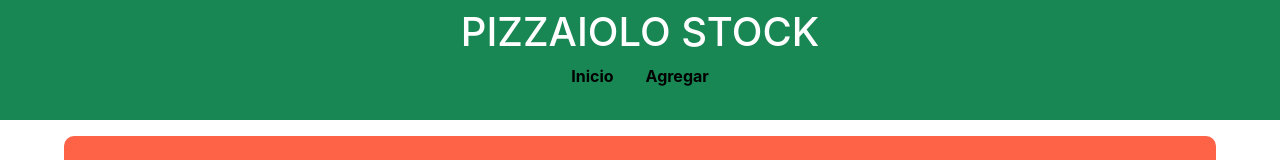
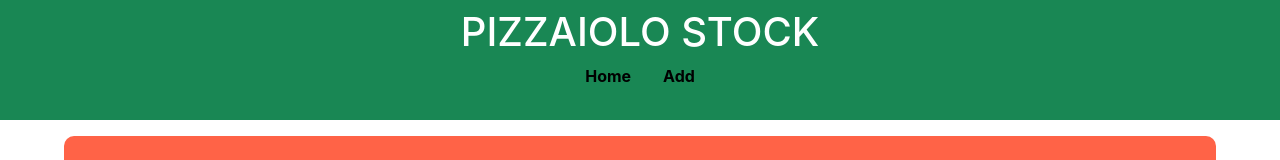
Before and after one commit to maxidefilippis/pizzaiolo-crud, a React (Create React App) app: page /add in a window 1280 px wide. Shown: the top 160 px of the page. Built offline with nearby package versions, Linux system fonts and the light colour scheme.

Commit message:
[AMEND] language corrections

```diff
--- a/src/layout/index.js
+++ b/src/layout/index.js
@@ -9,8 +9,8 @@ export default function Layout({ children }) {
       <nav className="layout__navbar navbar navbar-expand-lg navbar-light bg-success px-5">
         <h1 className="text-white">PIZZAIOLO STOCK</h1>
         <div className="layout__links">
-          <Link to="/">Inicio</Link>
-          <Link to="/add">Agregar</Link>
+          <Link to="/">Home</Link>
+          <Link to="/add">Add</Link>
         </div>
       </nav>
       <div className="layout__content">{children}</div>
```
